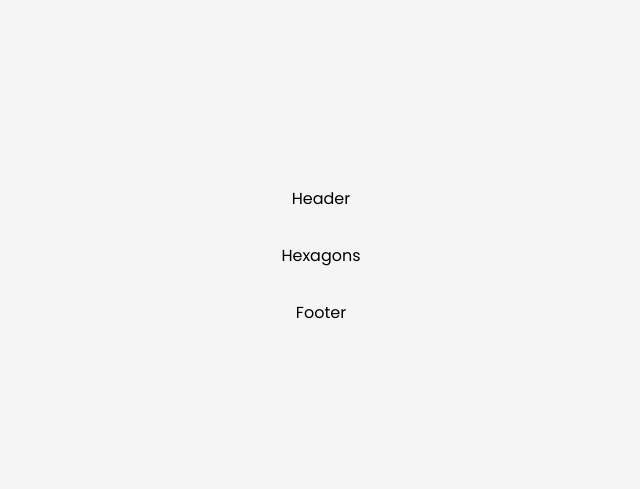
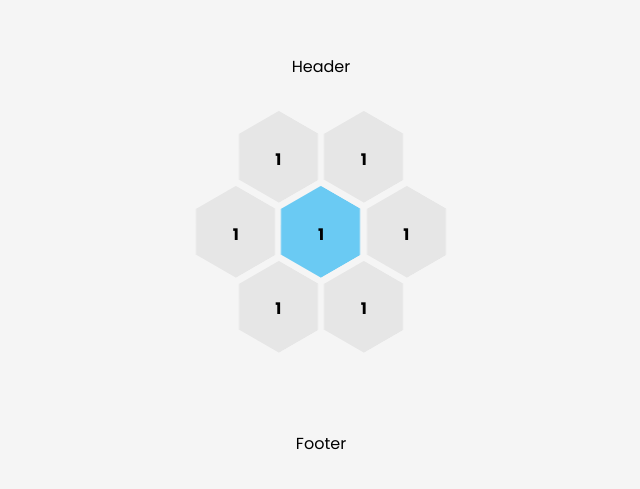
Before and after one commit to melerie/spelling-bee, a React (Create React App) app: page / in a window 1280 px wide. Shown: the part 145-634 px from the top of the page, without its empty margins (319-959 px from the left). Built offline with nearby package versions, Linux system fonts and the light colour scheme.

Commit message:
Build Hexagons

```diff
--- a/src/App.tsx
+++ b/src/App.tsx
@@ -1,7 +1,7 @@
-import { Page } from './Page'
+import { Main } from './pages/Main'
 
 const App = () => {
-  return <Page />
+  return <Main />
 }
 
 export default App
--- a/src/components/Hexagons.tsx
+++ /dev/null
@@ -1,3 +0,0 @@
-export const Hexagons = () => {
-  return <div>Hexagons</div>
-}
--- /dev/null
+++ b/src/components/Hexagons/Hexagons.tsx
@@ -0,0 +1,38 @@
+import { ReactNode, useState } from 'react'
+
+import { Container, HexagonButton, HexagonButtonWrapper, HexagonContainer, HexagonContent } from './styles'
+
+export const Hexagons = () => {
+  return (
+    <Container>
+      <Hexagon>1</Hexagon>
+      <Hexagon>1</Hexagon>
+      <Hexagon>1</Hexagon>
+      <Hexagon>1</Hexagon>
+      <Hexagon>1</Hexagon>
+      <Hexagon>1</Hexagon>
+      <Hexagon>1</Hexagon>
+    </Container>
+  )
+}
+
+type HexagonProps = {
+  children: ReactNode
+}
+
+const Hexagon = ({ children }: HexagonProps) => {
+  const [isMouseDown, setIsMouseDown] = useState(false)
+
+  return (
+    <HexagonContainer>
+      <HexagonButtonWrapper isMouseDown={isMouseDown}>
+        <HexagonButton
+          onMouseDown={() => setIsMouseDown(true)}
+          onMouseUp={() => setIsMouseDown(false)}
+          onMouseOut={() => setIsMouseDown(false)}
+        ></HexagonButton>
+      </HexagonButtonWrapper>
+      <HexagonContent>{children}</HexagonContent>
+    </HexagonContainer>
+  )
+}
--- /dev/null
+++ b/src/components/Hexagons/index.ts
@@ -0,0 +1 @@
+export * from './Hexagons'
--- /dev/null
+++ b/src/components/Hexagons/styles.ts
@@ -0,0 +1,112 @@
+import { css, styled } from 'styled-components'
+
+export const HexagonContainer = styled.div`
+  position: relative;
+  grid-column-end: span 2;
+
+  &:after {
+    content: '';
+    padding-bottom: 86.602%;
+    display: block;
+  }
+`
+
+export const HexagonButtonWrapper = styled.div<{ isMouseDown: boolean }>`
+  position: absolute;
+  width: 100%;
+  // The padding-bottom value indicates the ratio of the height to the width
+  padding-bottom: 115.47%;
+  overflow: hidden;
+  transform: rotate3d(0, 0, 1, -60deg) skewY(30deg);
+  pointer-events: none;
+  transition: all 0.15s ease-out;
+
+  ${({ isMouseDown }) =>
+    isMouseDown &&
+    css`
+      transform: rotate3d(0, 0, 1, -60deg) skewY(30deg) scale3d(0.86, 0.86, 1);
+    `}
+`
+
+const buttonHoverWidth = 5
+const buttonHoverStyle = css`
+  &::before {
+    content: '';
+    position: absolute;
+    top: 0;
+    bottom: 0;
+    margin: auto;
+    pointer-events: none;
+
+    border-radius: 50%;
+    display: block;
+    width: ${buttonHoverWidth * 2}em;
+    height: ${buttonHoverWidth * 2}em;
+    line-height: ${buttonHoverWidth * 2}em;
+    left: 50%;
+    transform: translateX(-50%);
+    text-align: center;
+    transition: box-shadow 0.3s ease-out;
+    z-index: -1;
+    filter: blur(10px);
+  }
+
+  &:hover {
+    &::before {
+      box-shadow: inset 0 0 0 ${buttonHoverWidth}em #dcdcdc;
+    }
+  }
+`
+
+export const HexagonButton = styled.button`
+  position: absolute;
+  width: 100%;
+  height: 100%;
+  text-align: center;
+  overflow: hidden;
+  transform: skewY(-30deg) rotate3d(0, 0, 1, 60deg);
+  background-color: #e6e6e6;
+  pointer-events: all;
+
+  ${buttonHoverStyle}
+`
+
+export const HexagonContent = styled.span`
+  position: absolute;
+  left: 50%;
+  // Minus 1em to account for the font-size
+  top: calc(75% - 1em);
+  transform: translateX(-50%);
+  pointer-events: none;
+
+  font-weight: bold;
+`
+
+export const Container = styled.div`
+  display: grid;
+  grid-gap: 6px;
+  max-width: 250px;
+  width: 100%;
+  margin: 0 auto;
+  grid-template-columns: repeat(6, 2fr);
+  padding-bottom: 5.4%;
+
+  ${HexagonContainer}:nth-child(5n+1) {
+    grid-column-start: 2;
+  }
+
+  ${HexagonContainer}:nth-child(5n+3) {
+    grid-column-start: 1;
+  }
+
+  ${HexagonContainer}:nth-child(4) {
+    ${HexagonButton} {
+      background-color: #6acaf3;
+      &:hover {
+        &::before {
+          box-shadow: inset 0 0 0 ${buttonHoverWidth}em #64c0e7;
+        }
+      }
+    }
+  }
+`
--- /dev/null
+++ b/src/components/index.ts
@@ -0,0 +1,3 @@
+export * from './Hexagons'
+export * from './Footer'
+export * from './Header'
```
Also changed, not shown: src/pages/Main.tsx (renamed from src/Page.tsx, +4 -5 lines).
